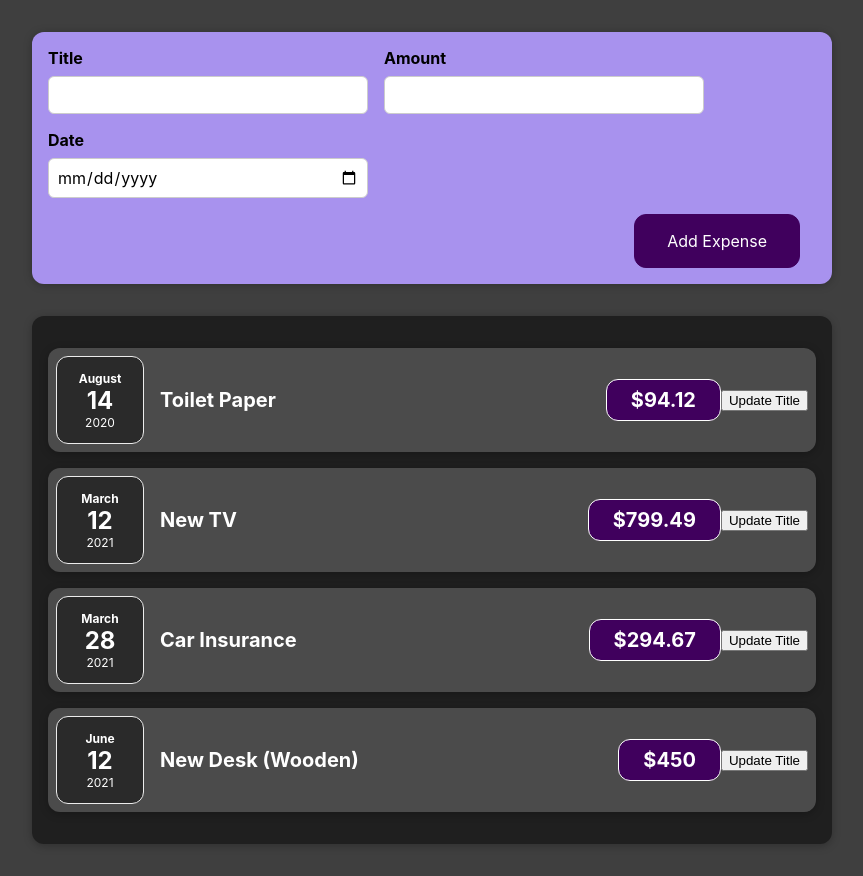
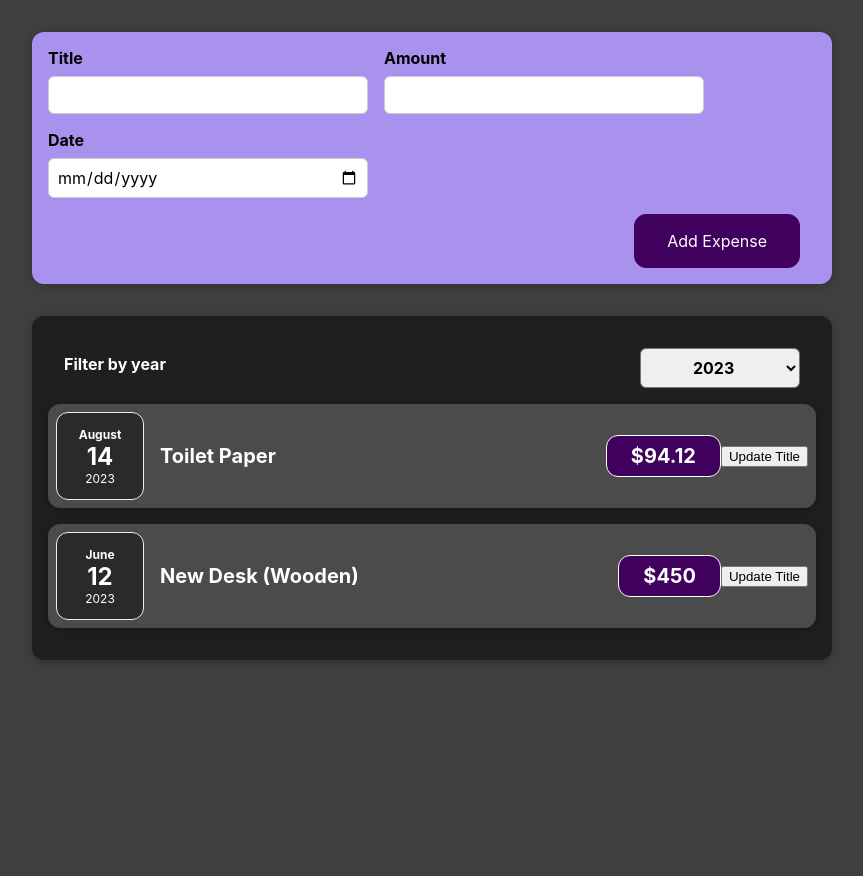
Before and after one commit to droozd15/tracker, a React (Create React App) app: page / in a window 1280 px wide. Shown: the whole page, without its empty margins (208-1071 px from the left). After the commit the page ends 800 px from the top, so only its background shows below. Built offline with nearby package versions, Linux system fonts and the light colour scheme.

Commit message:
Add filter

```diff
--- a/src/App.tsx
+++ b/src/App.tsx
@@ -11,7 +11,7 @@
       id: 'e1',
       title: 'Toilet Paper',
       amount: 94.12,
-      date: new Date(2020, 7, 14),
+      date: new Date(2023, 7, 14),
     },
     {id: 'e2', title: 'New TV', amount: 799.49, date: new Date(2021, 2, 12)},
     {
@@ -24,30 +24,10 @@
       id: 'e4',
       title: 'New Desk (Wooden)',
       amount: 450,
-      date: new Date(2021, 5, 12),
+      date: new Date(2023, 5, 12),
     },
   ]);
-  // const expenses: Expense[] = [
-  //   {
-  //     id: 'e1',
-  //     title: 'Toilet Paper',
-  //     amount: 94.12,
-  //     date: new Date(2020, 7, 14),
-  //   },
-  //   {id: 'e2', title: 'New TV', amount: 799.49, date: new Date(2021, 2, 12)},
-  //   {
-  //     id: 'e3',
-  //     title: 'Car Insurance',
-  //     amount: 294.67,
-  //     date: new Date(2021, 2, 28),
-  //   },
-  //   {
-  //     id: 'e4',
-  //     title: 'New Desk (Wooden)',
-  //     amount: 450,
-  //     date: new Date(2021, 5, 12),
-  //   },
-  // ];
+
 
   const onAddNewExpense = (expenseData: Expense) => {
     console.log(expenseData);
--- /dev/null
+++ b/src/components/Expenses/ExpenseFilter/ExpenseFilter.css
@@ -0,0 +1,24 @@
+.expense-filter {
+  color: white;
+  padding: 0 1rem;
+}
+
+.expense-filter__control {
+  display: flex;
+  width: 100%;
+  align-items: center;
+  justify-content: space-between;
+  margin: 1rem 0;
+}
+
+.expense-filter label {
+  font-weight: bold;
+  margin-bottom: 0.5rem;
+}
+
+.expense-filter select {
+  font: inherit;
+  padding: 0.5rem 3rem;
+  font-weight: bold;
+  border-radius: 6px;
+}
--- /dev/null
+++ b/src/components/Expenses/ExpenseFilter/ExpenseFilter.tsx
@@ -0,0 +1,30 @@
+import './ExpenseFilter.css';
+import {ChangeEvent} from 'react';
+
+type Props = {
+  onChangeFilter: (year: string) => void;
+  defaultYear: string;
+}
+const ExpenseFilter = ({onChangeFilter, defaultYear}: Props) => {
+  const filterChangeHandler = (event: ChangeEvent<HTMLSelectElement>) => {
+    onChangeFilter(event.target.value);
+  };
+
+  return (
+    <div className="expense-filter">
+      <div className="expense-filter__control">
+        <label>Filter by year</label>
+        <select value={defaultYear} onChange={filterChangeHandler}>
+          <option value="2024">2024</option>
+          <option value="2023">2023</option>
+          <option value="2022">2022</option>
+          <option value="2021">2021</option>
+          <option value="2020">2020</option>
+          <option value="2019">2019</option>
+        </select>
+      </div>
+    </div>
+  );
+};
+
+export default ExpenseFilter;
--- a/src/components/Expenses/ExpenseList/ExpenseList.tsx
+++ b/src/components/Expenses/ExpenseList/ExpenseList.tsx
@@ -1,14 +1,26 @@
-import React from "react";
+import React, {useState} from 'react';
 import './ExpenseList.css';
 import {Expense} from '../../../types/expense';
-import ExpenseItem from "../ExpenseItem";
-import Card from "../../UI/Card";
+import ExpenseFilter from '../ExpenseFilter/ExpenseFilter';
+import ExpenseItem from '../ExpenseItem';
+import Card from '../../UI/Card';
 
-const ExpenseList = (props: { expenses: Expense[] }) => (
-  <Card className="expense-list">
-    {props.expenses.map(item => <ExpenseItem key={item.id} {...item} />)}
-  </Card>
-);
+const ExpenseList = (props: { expenses: Expense[] }) => {
+
+  const [filteredYear, setFilteredYear] = useState<string>('2023');
+  const onChangeFilter = (year: string) => {
+    console.log(year);
+    setFilteredYear(year);
+  };
+
+  return (
+    <Card className="expense-list">
+      <ExpenseFilter onChangeFilter={onChangeFilter} defaultYear={filteredYear}></ExpenseFilter>
+      {props.expenses.filter(item => item.date.getFullYear().toString() === filteredYear).map(item => <ExpenseItem
+        key={item.id} {...item} />)}
+    </Card>
+  );
+};
 
 
 export default ExpenseList;
```
